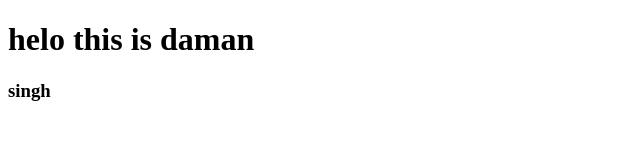
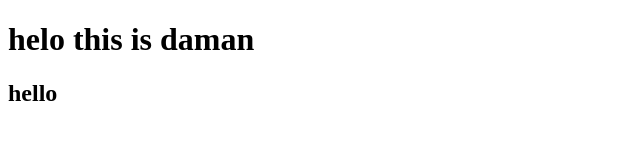
Before and after one commit to Daman888/daman, a plain HTML site: page hello.html in a window 1280 px wide. Shown: the full height of the page, 0-640 px from the left. Drawn offline with Linux system fonts and the light colour scheme.

Commit message:
Update hello.html

```diff
--- a/hello.html
+++ b/hello.html
@@ -7,7 +7,7 @@
 </head>
 <body>
     <h1>helo this is daman</h1>
-    <h3>singh</h3>
+    <h2>hello</h2>
 
 </body>
 </html>
```
